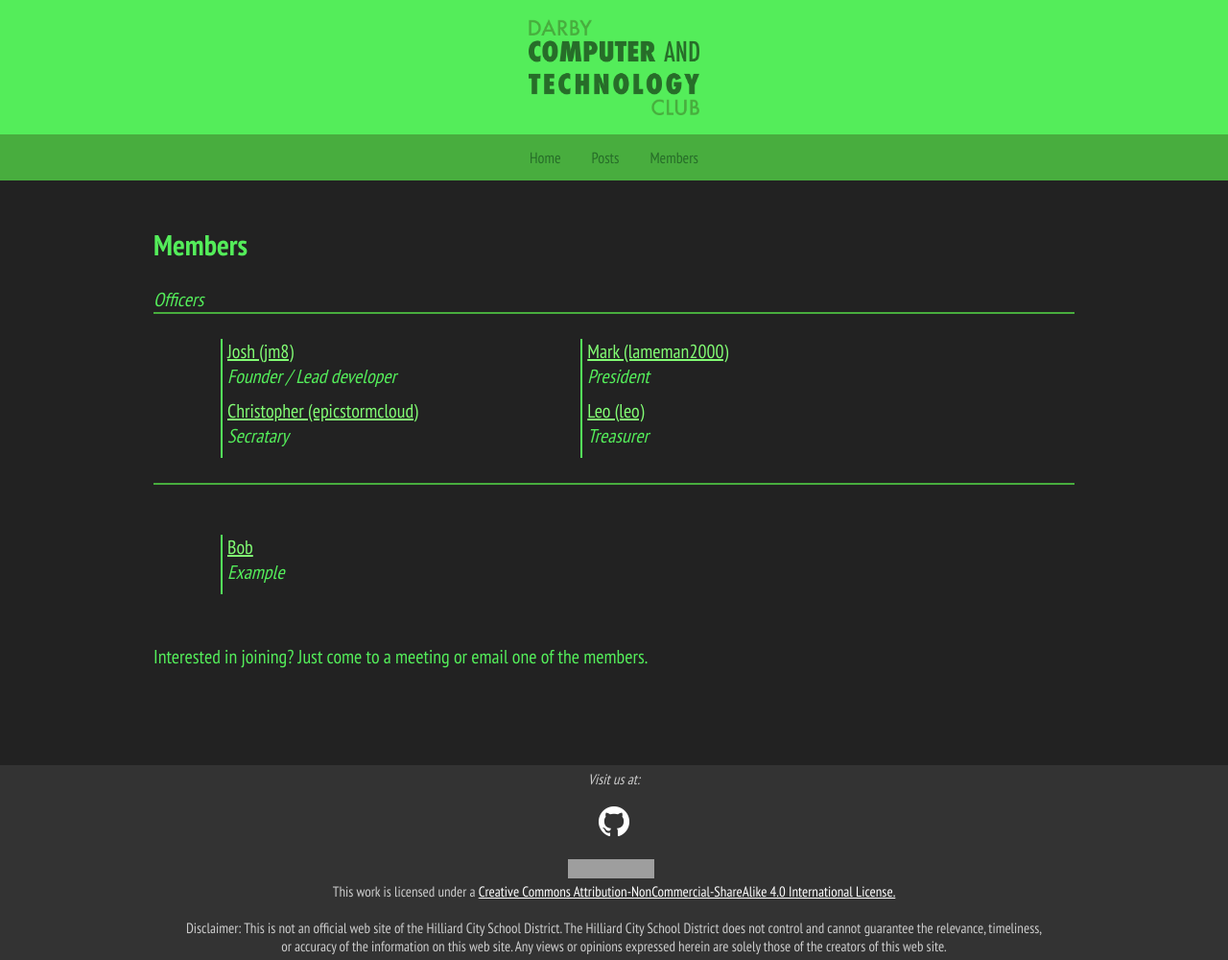
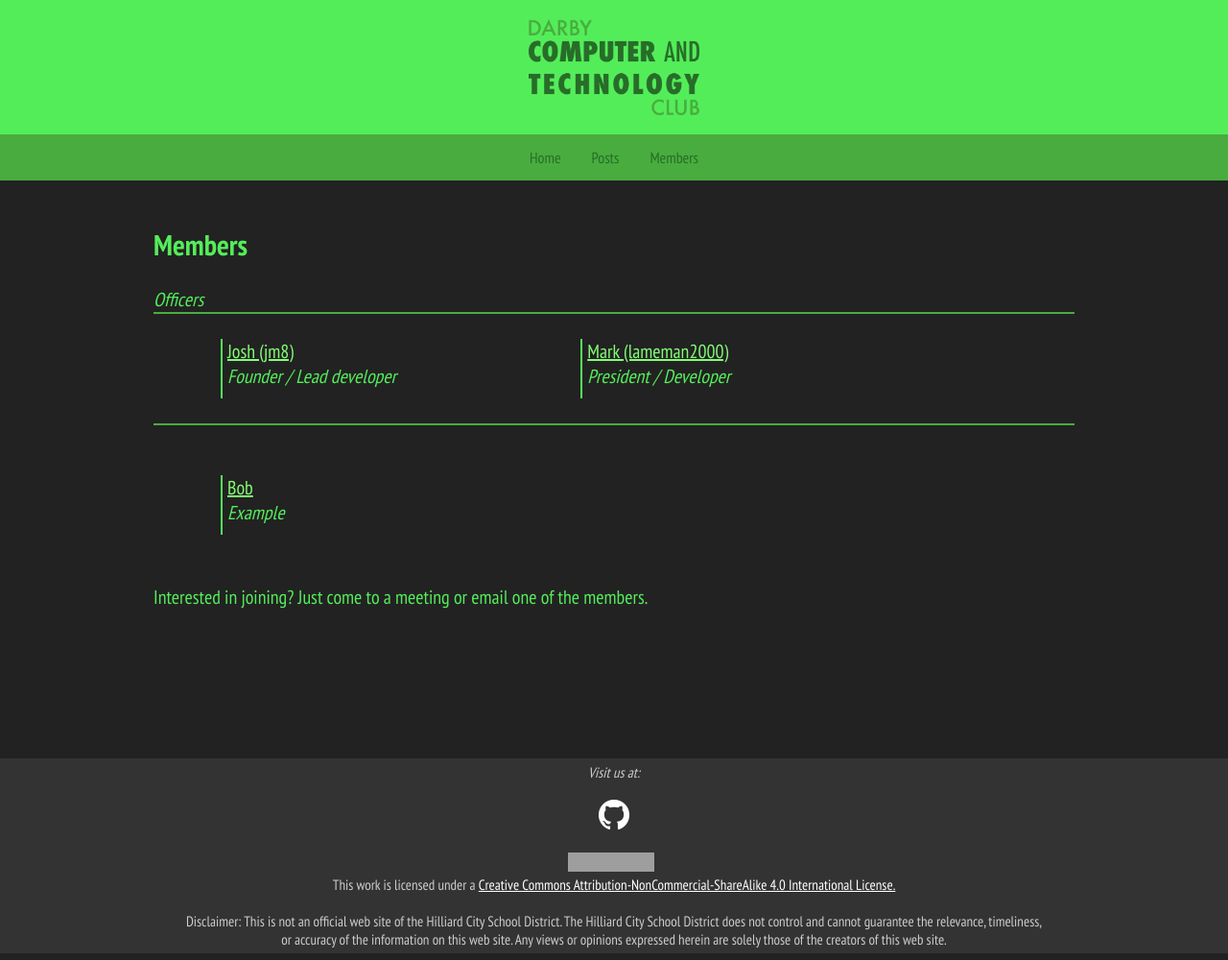
Before and after one commit to DarbyCAT/legacy, a Jekyll site: the page built from members.html, in a window 1280 px wide. Shown: the whole page at 96% size. Built offline with Jekyll 4.4.1, drawn with Linux system fonts in a browser that asks for light colours; grey boxes are pictures that could not be loaded.

Commit message:
Update members.html

```diff
--- a/members.html
+++ b/members.html
@@ -8,10 +8,10 @@ layout: default
 <br>
 <div class="boxes">
 <div><a href="/profile/jm8.html">Josh (jm8)</a><br><i>Founder / Lead developer</i></div>
-<div><a href="/profile/lameman2000.html">Mark (lameman2000)</a><br><i>President</i></div>
-<div><a href="/profile/epicstormcloud.html">Christopher (epicstormcloud)</a><br><i>Secratary</i></div>
+<div><a href="/profile/lameman2000.html">Mark (lameman2000)</a><br><i>President / Developer</i></div>
+<!--<div><a href="/profile/epicstormcloud.html">Christopher (epicstormcloud)</a><br><i>Secratary</i></div>
 
-<div><a href="/profile/leo.html">Leo (leo)</a><br><i>Treasurer</i></div>
+<div><a href="/profile/leo.html">Leo (leo)</a><br><i>Treasurer</i></div> -->
 </div><br>
 </div><br><br>
 <div class="boxes">
```
